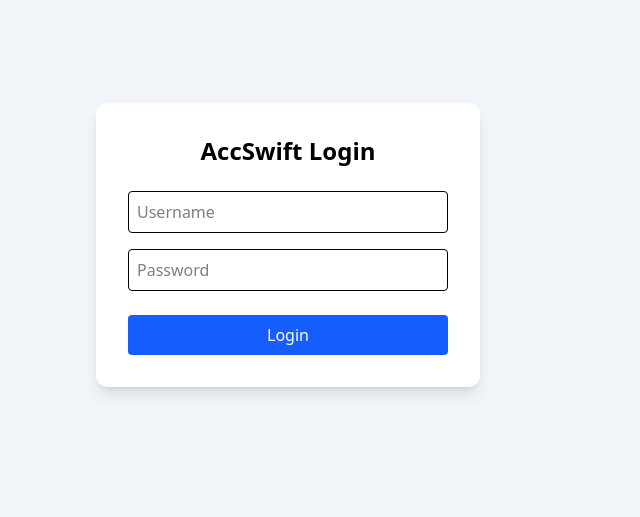
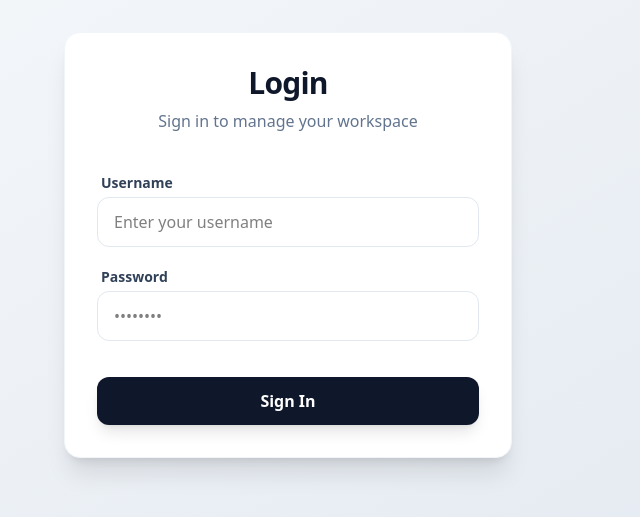
Before and after one commit to asl1n/aslin-exe, a React (Vite) app: page /login in a window 1280 px wide. Shown: the part 155-672 px from the top of the page, without its empty margins (352-992 px from the left). Built offline with nearby package versions, Linux system fonts and the light colour scheme.

Commit message:
Feat: Rework on Login Page UI

```diff
--- a/src/pages/login.tsx
+++ b/src/pages/login.tsx
@@ -11,37 +11,59 @@
     e.preventDefault();
     if (username === "aslin" && password === "aslin") {
       localStorage.setItem("isLoggedIn", "true");
+      toast.success("Access Granted", {
+        description: "Welcome to AccSwift v20",
+      });
       navigate("/", { replace: true });
     } else {
       toast.error("Access Denied", {
-        description: "Invalid credentials for aslin",
+        description: "Incorrect username or password.",
       });
     }
   };
 
   return (
-    <div className="h-screen flex items-center justify-center bg-slate-100">
-      <form
-        onSubmit={handleLogin}
-        className="bg-white p-8 rounded-xl shadow-lg w-96"
-      >
-        <h2 className="text-2xl font-bold mb-6 text-center">AccSwift Login</h2>
+    <div className="min-h-screen flex items-center justify-center bg-gradient-to-br from-slate-50 to-slate-200 p-4">
+      <div className="w-full max-w-md bg-white rounded-2xl shadow-xl border border-slate-100 p-8">
+        <div className="text-center mb-10">
+          <h1 className="text-3xl font-extrabold text-slate-900 tracking-tight">
+            Login
+          </h1>
+          <p className="text-slate-500 mt-2">
+            Sign in to manage your workspace
+          </p>
+        </div>
+
+        <form onSubmit={handleLogin} className="space-y-5">
+          <div>
+            <label className="block text-sm font-semibold text-slate-700 mb-1 ml-1">
+              Username
+            </label>
             <input
               type="text"
-          placeholder="Username"
-          className="w-full p-2 mb-4 border rounded"
+              className="w-full px-4 py-3 rounded-xl border border-slate-200 focus:border-blue-500 focus:ring-2 focus:ring-blue-200 outline-none transition-all"
+              placeholder="Enter your username"
               onChange={(e) => setUsername(e.target.value)}
             />
+          </div>
+
+          <div>
+            <label className="block text-sm font-semibold text-slate-700 mb-1 ml-1">
+              Password
+            </label>
             <input
               type="password"
-          placeholder="Password"
-          className="w-full p-2 mb-6 border rounded"
+              className="w-full px-4 py-3 rounded-xl border border-slate-200 focus:border-blue-500 focus:ring-2 focus:ring-blue-200 outline-none transition-all"
+              placeholder="••••••••"
               onChange={(e) => setPassword(e.target.value)}
             />
-        <button className="w-full bg-blue-600 text-white py-2 rounded hover:bg-blue-700">
-          Login
+          </div>
+
+          <button className="w-full bg-slate-900 text-white font-bold py-3 rounded-xl hover:bg-slate-800 transform active:scale-[0.98] transition-all shadow-lg mt-4">
+            Sign In
           </button>
         </form>
       </div>
+    </div>
   );
 }
```
Lines whose indentation alone changed are shown as unchanged.
